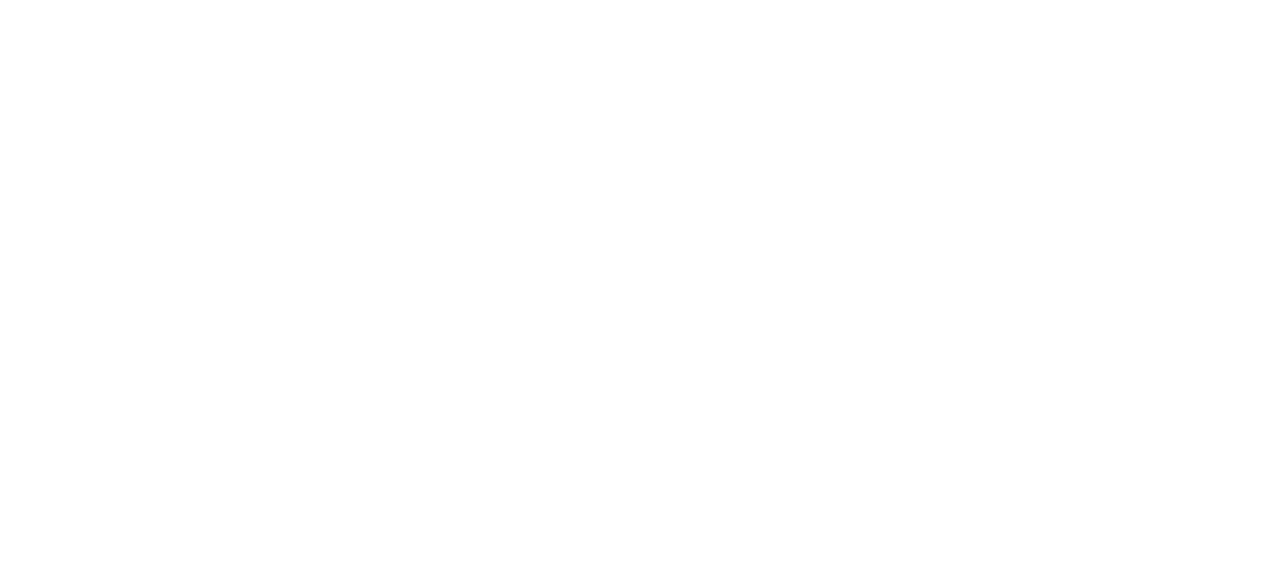
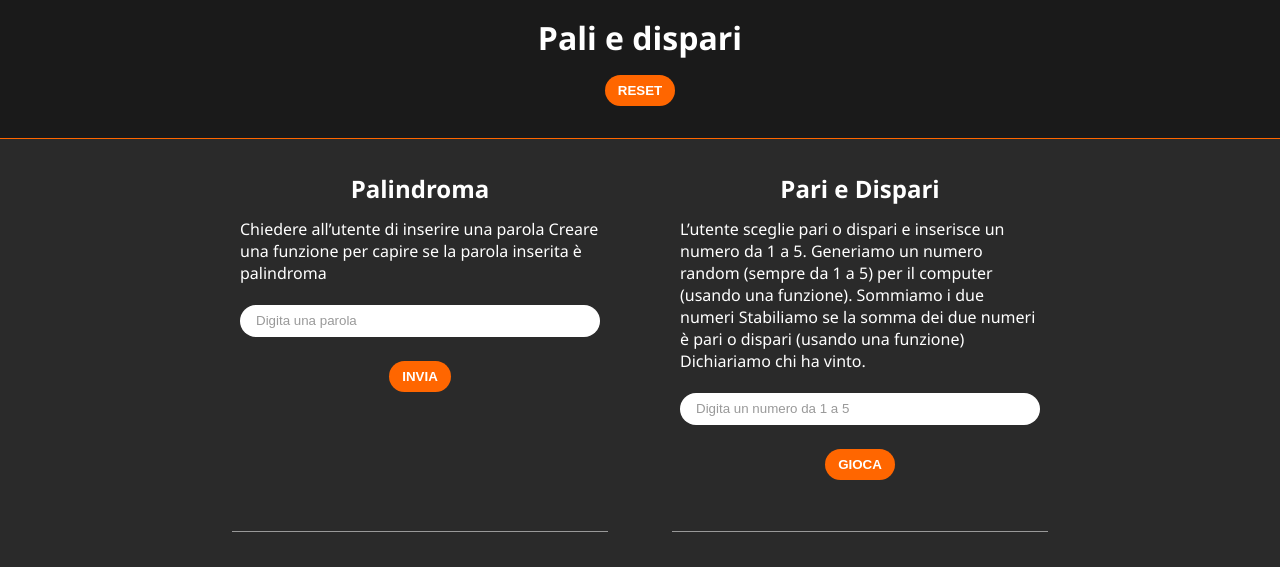
Before and after one commit to 8devil3/js-paliedispari, a plain HTML site: page index.html in a window 1280 px wide. Drawn offline with Linux system fonts and the light colour scheme.

Commit message:
aggiunto stile a Palindroma

```diff
--- /dev/null
+++ b/css/style.css
@@ -0,0 +1,125 @@
+* {
+    margin: 0;
+    padding: 0;
+    box-sizing: border-box;
+}
+
+:root {
+    background-color: #2a2a2a;
+    color: #fff;
+
+    --orange: #f60;
+    --brown: #a40;
+    --yellow: #e6b20a;
+    --grey: #2a2a2a;
+
+    font-family: 'Segoe UI', sans-serif;
+    font-size: 16px;
+
+    scroll-behavior: smooth;
+}
+
+header{
+    background-color: #1a1a1a;
+    border-bottom: 1px var(--orange) solid;
+    padding: 1rem;
+    text-align: center;
+    position: fixed;
+    top: 0;
+    left: 0;
+    right: 0;
+}
+
+img {
+    display: block;
+    margin: 1rem auto;
+    height: 4rem;
+}
+
+.container {
+    margin: 140px auto 4rem auto;
+    max-width: 1320px;
+    display: flex;
+    flex-direction: row;
+    flex-wrap: wrap;
+    justify-content: center;
+}
+
+.container > div {
+    text-align: center;
+    width: calc((1320px / 3) - 4rem);
+    margin: 2rem;
+    border-bottom: 1px #999 solid;
+    padding-bottom: 1rem;
+}
+
+.desc {
+    text-align: left;
+    padding: 0.8rem 0.5rem;
+}
+
+button {
+    display: block;
+    border: 0;
+    background-color: var(--orange);
+    border-radius: 100px;
+    padding: 0.5rem 0.8rem;
+    color: white;
+    text-transform: uppercase;
+    margin: 1rem auto;
+    font-weight: 600;
+    cursor: pointer;
+    transition: background-color 0.2s;
+}
+
+button:hover {
+    background-color: #f80;
+}
+
+p {
+    font-weight: 700;
+    min-height: 1.2rem;
+}
+
+.sn-inputs {
+    display: flex;
+    flex-wrap: wrap;
+}
+
+input {
+    height: 2rem;
+    width: calc((100% / 2) - 1rem);
+    margin: 0.5rem;
+    flex-grow: 1;
+    color: var(--grey);
+    border-radius: 100px;
+    padding: 0 1rem;
+    border: 0;
+}
+
+input::placeholder {
+    color: #999;
+}
+
+input:focus-visible{
+    outline: 2px var(--orange) solid;
+}
+
+#snack-1-4 input, #snack-1-6 input {
+    width: 200px;
+}
+
+#snack-1-3 input, #snack-1-5 input, #snack-2-1 input{
+    width: calc((100% / 3) - 1rem);
+    flex-grow: 0;
+}
+
+.false{
+    color: #ff6666;
+    font-weight: 600;
+}
+
+.true {
+    color: #68d368;
+    font-weight: 600;
+}
--- a/index.html
+++ b/index.html
@@ -1,12 +1,53 @@
 <!DOCTYPE html>
 <html lang="en">
+
 <head>
     <meta charset="UTF-8">
     <meta http-equiv="X-UA-Compatible" content="IE=edge">
     <meta name="viewport" content="width=device-width, initial-scale=1.0">
-    <title>Palidispari</title>
+    <link rel="stylesheet" href="css/style.css">
+
+    <title>Pali e dispari</title>
 </head>
+
 <body>
-    <script src="script.js"></script>
+
+    <header>
+        <h1>Pali e dispari</h1>
+        <button id="reload">reset</button>
+    </header>
+
+    <div class="container">
+
+        <div id="snack1">
+            <h2>Palindroma</h2>
+            <div class="desc">Chiedere all’utente di inserire una parola
+                Creare una funzione per capire se la parola inserita è palindroma</div>
+            <div class="sn-inputs">
+                <input type="text" id="sn1-input" placeholder="Digita una parola">
+            </div>
+            <button id="sn1-btn">invia</button>
+            <p id="sn1-msg"></p>
+        </div>
+
+
+        <div id="snack2">
+            <h2>Pari e Dispari</h2>
+            <div class="desc">L’utente sceglie pari o dispari e inserisce un numero da 1 a 5.
+                Generiamo un numero random (sempre da 1 a 5) per il computer (usando una funzione).
+                Sommiamo i due numeri
+                Stabiliamo se la somma dei due numeri è pari o dispari (usando una funzione)
+                Dichiariamo chi ha vinto.</div>
+            <div class="sn-inputs">
+                <input type="number" id="sn2-input" placeholder="Digita un numero da 1 a 5">
+            </div>
+            <button id="sn2-btn">gioca</button>
+            <p id="sn2-msg"></p>
+        </div>
+
+    </div>
+
+    <script src="js/main.js"></script>
 </body>
+
 </html>
--- /dev/null
+++ b/js/main.js
@@ -0,0 +1,89 @@
+/* Palidroma
+Chiedere all’utente di inserire una parola
+Creare una funzione per capire se la parola inserita è palindroma */
+
+const btnCheck = document.querySelector('#sn1-btn');
+const input1 = document.querySelector('#sn1-input');
+const msgHTML1 = document.querySelector("#sn1-msg");
+
+
+
+btnCheck.addEventListener('click', checkFinal);
+
+
+
+function checkFinal() {
+    msgHTML1.classList.remove('true', 'false');
+
+
+    if (input1.value == '') { // controllo se i campi sono vuoti
+        msgHTML1.innerHTML = "Digita almeno una parola!";
+        msgHTML1.classList.add("false");
+    } else {
+
+        if (checkPalindrome(input1.value.toLowerCase().replaceAll(' ', ''))) {
+            msgHTML1.innerHTML = 'Questo è un palindromo';
+            msgHTML1.classList.add('true');
+        } else {
+            msgHTML1.innerHTML = 'Questo non è un palindromo';
+            msgHTML1.classList.add('false');
+
+        }
+    }
+
+}
+
+
+
+
+
+function checkPalindrome(word) {
+    const arrWordCheck = [];
+
+    for (let i = word.length - 1; i >= 0; i--) {
+        arrWordCheck.push(word[i])
+    }
+
+    let palindrome = arrWordCheck.toString().replaceAll(',', '');
+
+    if (palindrome != word) {
+        return false;
+    } else {
+        return true;
+    }
+
+}
+
+
+
+/* Pari e Dispari
+L’utente sceglie pari o dispari e inserisce un numero da 1 a 5.
+Generiamo un numero random (sempre da 1 a 5) per il computer (usando una funzione).
+Sommiamo i due numeri
+Stabiliamo se la somma dei due numeri è pari o dispari (usando una funzione)
+Dichiariamo chi ha vinto. */
+
+
+//const oddEvenChoosen = 'pari';
+// const numberChoosen = '2';
+
+
+// if (!checkOddEven(numberChoosen)) {
+//     console.log('CPU WIN!');
+// } else {
+//     console.log('You WIN!');
+// }
+
+
+// function rndmDigit() {
+//     return Math.floor(Math.random() * 5) + 1;;
+// }
+
+// function checkOddEven(num) {
+
+//     if ((num + rndmDigit()) % 2 != 0) {
+//         return false;
+//     } else {
+//         return true;
+//     }
+// }
--- a/script.js
+++ /dev/null
@@ -1,67 +0,0 @@
-/* Palidroma
-Chiedere all’utente di inserire una parola
-Creare una funzione per capire se la parola inserita è palindroma */
-
-
-// let userWord = prompt('Type a word').toLowerCase().replaceAll(' ', '');
-// const arrWordCheck = [];
-// let palindrome;
-
-
-// if (checkPalindrome(userWord)) {
-//     console.log('This is a palindrome.');
-// } else {
-//     console.log('Not a palindrome.');
-// }
-
-
-
-// function checkPalindrome(word) {
-
-//     for (let i = word.length - 1; i >= 0; i--) {
-//         arrWordCheck.push(word[i])
-//     }
-
-//     palindrome = arrWordCheck.toString().replaceAll(',', '');
-
-//     if (palindrome != word) {
-//         return false;
-//     } else {
-//         return true;
-//     }
-
-// }
-
-
-
-/* Pari e Dispari
-L’utente sceglie pari o dispari e inserisce un numero da 1 a 5.
-Generiamo un numero random (sempre da 1 a 5) per il computer (usando una funzione).
-Sommiamo i due numeri
-Stabiliamo se la somma dei due numeri è pari o dispari (usando una funzione)
-Dichiariamo chi ha vinto. */
-
-
-//const oddEvenChoosen = 'pari';
-const numberChoosen = '2';
-
-
-if (!checkOddEven(numberChoosen)) {
-    console.log('CPU WIN!');
-} else {
-    console.log('You WIN!');
-}
-
-
-function rndmDigit() {
-    return Math.floor(Math.random() * 5) + 1;;
-}
-
-function checkOddEven(num) {
-
-    if ((num + rndmDigit()) % 2 != 0) {
-        return false;
-    } else {
-        return true;
-    }
-}
```
